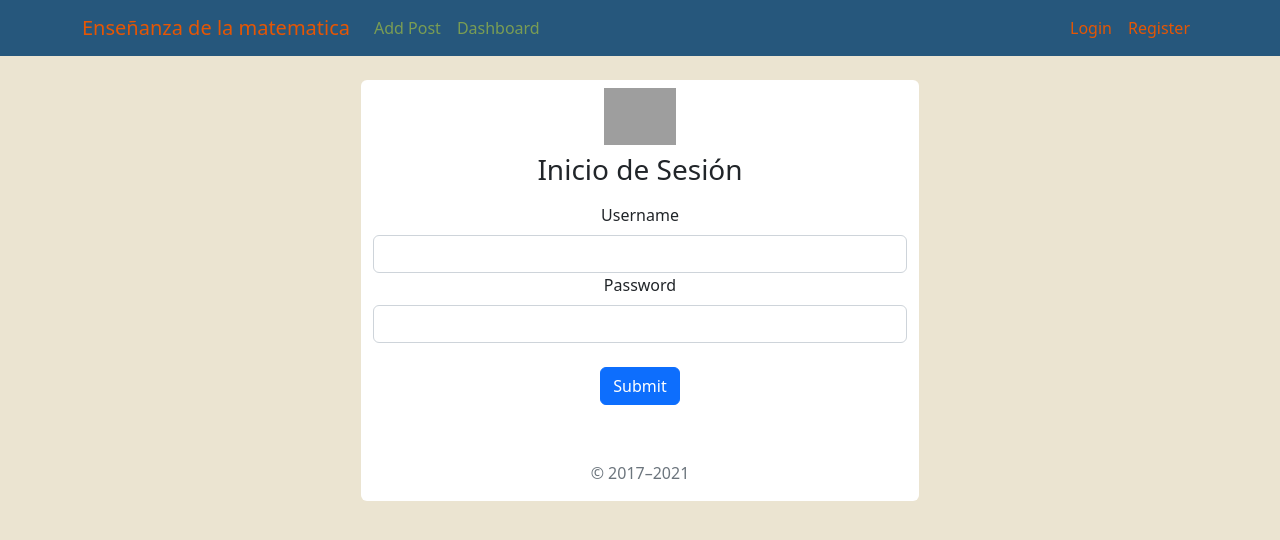
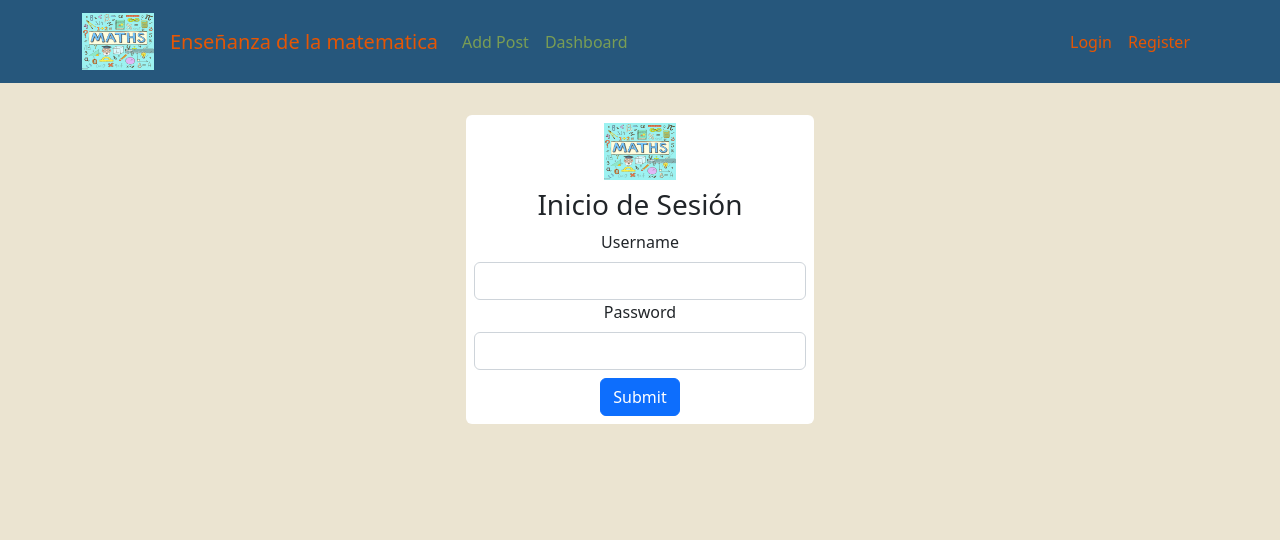
Before and after one commit to migo8591/blog_bp, a Flask app: page /login in a window 1280 px wide. Shown: the top 540 px of the page. Run offline with Flask 3, Linux system fonts and the light colour scheme; some libraries are stand-ins or nearby versions; grey boxes are pictures that could not be loaded.

Commit message:
Avance del proyecto

```diff
--- a/app/__init__.py
+++ b/app/__init__.py
@@ -5,11 +5,12 @@ from flask_migrate import Migrate
 from app.public import public_bp
 from app.auth import auth_bp
 from .model import Users
+from config import DATABASE_CONNECTION_URI
 app = Flask(__name__)
 bcrypt.init_app(app)
 app.register_blueprint(public_bp)
 app.register_blueprint(auth_bp)
-app.config["SQLALCHEMY_DATABASE_URI"] = "mysql://root:rebHaraya314@localhost/blog_matematica"
+app.config["SQLALCHEMY_DATABASE_URI"] = DATABASE_CONNECTION_URI
 db.init_app(app)
 migrate = Migrate(app, db)
 with app.app_context():
--- a/app/auth/templates/auth/login.html
+++ b/app/auth/templates/auth/login.html
@@ -1,48 +1,39 @@
 {% extends 'base.html' %}
+{% block title %} Login {% endblock %}
+
 {% include 'navbar.html' %}
 {% block content %}
 <br>
-
 <div >
     <div class="container text-center">
         <div class="row">
-          <div class="col-3">
+          <div class="col-4">
           </div>
-          <div class="col-6 bg-body rounded">
-            <form class="form-signin" action="/login" method="POST">
-              <img class="mt-2 mb-2" src="{{url_for('static', filename='img/flask.png')}}" alt="" width="72" height="57">
-              <h1 class="h3 mb-3 fw-normal">Inicio de Sesi&oacute;n</h1>
+          <div class="col-4 ">
+              {% for message in get_flashed_messages() %}
+              <div id="flash-message" class="alert alert-warning alert-dismissible fade show" role="alert">
+                <button type="button" class="btn-close" data-bs-dismiss="alert" aria-label="Close"></button>
+                <strong>{{ message }} </strong>
+              </div>
+            {% endfor %}
+            <div class="bg-body rounded m-auto">
+              <form class="form-signin m-2" action="/login" method="POST">
+                <img class="mt-2 mb-2" src="{{url_for('static', filename='img/mate.jpg')}}" alt="" width="72" height="57">
+                <h1 class="h3 mb-2 fw-normal">Inicio de Sesi&oacute;n</h1>
                 {{form.hidden_tag()}}
                 <div>
                   {{ form.username.label(class="form-label")}}
                   {{form.username(class="form-control")}}
                 </div>
                 {{ form.password.label(class="form-label")}}
-              {{form.password(class="form-control")}}
-              <br>
+                {{form.password(class="form-control mb-2")}}
                 {{form.submit(class="btn btn-primary mb-2")}}
-              <br>
-              {% for message in get_flashed_messages() %}
-              <div class="alert alert-warning alert-dismissible fade show" role="alert">
-                <button type="button" class="btn-close" data-bs-dismiss="alert" aria-label="Close"></button>
-                 {{ message }}
-              </div>
-              {% endfor %}
-              <p class="mt-5 mb-3 text-muted">&copy; 2017–2021</p>
               </form>
             </div>
-          <div class="col-3">
+          </div>
+          <div class="col-4">
           </div>
         </div>
       </div>
 </div>
-{%for usuario in usuarios %}
-<tr>
-    <td>
-        {{usuario.id}} - {{usuario.name}} - {{usuario.email}} - {{usuario.username}} {{usuario.password_hash}}
-    </td><br>
-
-
-</tr>
-{% endfor %}
 {% endblock %}
--- a/app/static/js/app.js
+++ b/app/static/js/app.js
@@ -0,0 +1,11 @@
+setTimeout(function() {
+    document.getElementById("flash-message").style.display = "none";
+}, 3000);
+
+document.addEventListener("DOMContentLoaded", function() {
+    const urlParams = new URLSearchParams(window.location.search);
+    const loginSuccess = urlParams.get("login_success");
+    if (loginSuccess === "True") {
+        alert("¡Bienvenido!");
+    }
+});
--- a/app/templates/base.html
+++ b/app/templates/base.html
@@ -3,6 +3,8 @@
 
 <head>
   <title>{% block title%}{% endblock %}</title>
+  <link rel="icon" type="image/x-icon" href="{{url_for('static',filename='img/favicon.ico')}}">
+
   <!-- Required meta tags -->
   <meta http-equiv="Cache-Control" content="no-cache, no-store, must-revalidate">
   <meta http-equiv="Pragma" content="no-cache">
@@ -43,6 +45,7 @@
   <script src="https://cdn.jsdelivr.net/npm/bootstrap@5.2.1/dist/js/bootstrap.min.js"
     integrity="sha384-7VPbUDkoPSGFnVtYi0QogXtr74QeVeeIs99Qfg5YCF+TidwNdjvaKZX19NZ/e6oz" crossorigin="anonymous">
     </script>
+  <script src="{{url_for('static', filename='js/app.js')}}"></script>
     {% block js %}
     {% endblock %}
 
--- a/app/templates/navbar.html
+++ b/app/templates/navbar.html
@@ -1,12 +1,11 @@
 {% block css %}{% endblock %}
-
-
-
-
-
-<nav  class="navbar navbar-expand-sm navbar-dark" style="background-color: var(--color-navbar);">
-    <div class="container">
-      <a class="navbar-brand textNavbar " href="{{url_for('public.index')}}">Enseñanza de la matematica</a>
+<nav class="navbar navbar-expand-sm navbar-dark" style="background-color: var(--color-navbar);">
+  <div class="container">
+    <a class="navbar-brand" href="{{url_for('public.index')}}">
+      <!-- <img src="/docs/5.0/assets/brand/bootstrap-logo.svg" alt="" width="30" height="24" class="d-inline-block align-text-top"> -->
+      <img src="{{url_for('static', filename='img/mate.jpg')}}" alt="" width="72" height="57">
+    </a>
+    <a class="navbar-brand textNavbar " href="{{url_for('public.index')}}">Enseñanza de la matematica</a>
       <button class="navbar-toggler d-lg-none" type="button" data-bs-toggle="collapse" data-bs-target="#collapsibleNavId" aria-controls="collapsibleNavId"
           aria-expanded="false" aria-label="Toggle navigation">
           <span class="navbar-toggler-icon"></span>
@@ -40,6 +39,6 @@
 
 
           </ul>
-      </div>
-</div>
+
+  </div>
 </nav>
```
Also changed, not shown: app/auth/templates/auth/dashboard.html (+3 -11 lines), app/public/routes.py (+25 -11 lines), app/public/templates/public/index.html (+7 -0 lines), app/public/templates/public/post.html (+8 -4 lines), config.py (+12 -1 lines), app/static/img/favicon.ico (added), app/static/img/mate.jpg (added), app/static/img/maths.jpg (added), 1 other file. Lines whose indentation alone changed are shown as unchanged.
